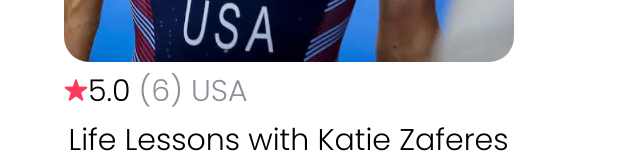
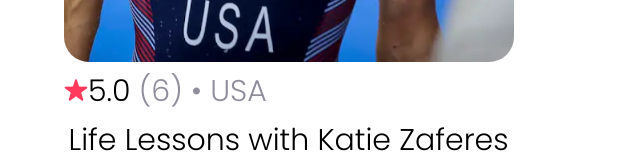
Before and after one commit to codedbypolina/airbnb-experience-react, a React (Create React App) app in the folder airbnb-experience/: page / in a window 1280 px wide. Shown: the part 1694-1856 px from the top of the page, without its empty margins (0-640 px from the left). Built offline with nearby package versions, Linux system fonts and the light colour scheme.

Commit message:
Updated JSX

```diff
--- a/airbnb-experience/src/components/Card.jsx
+++ b/airbnb-experience/src/components/Card.jsx
@@ -9,7 +9,7 @@ export default function Card(props) {
         <span>
           {props.rating}{" "}
           <span className="gray">
-            ({props.reviewCount}) {props.country}
+            ({props.reviewCount}) • {props.country}
           </span>
         </span>
         <p>{props.title}</p>
```
